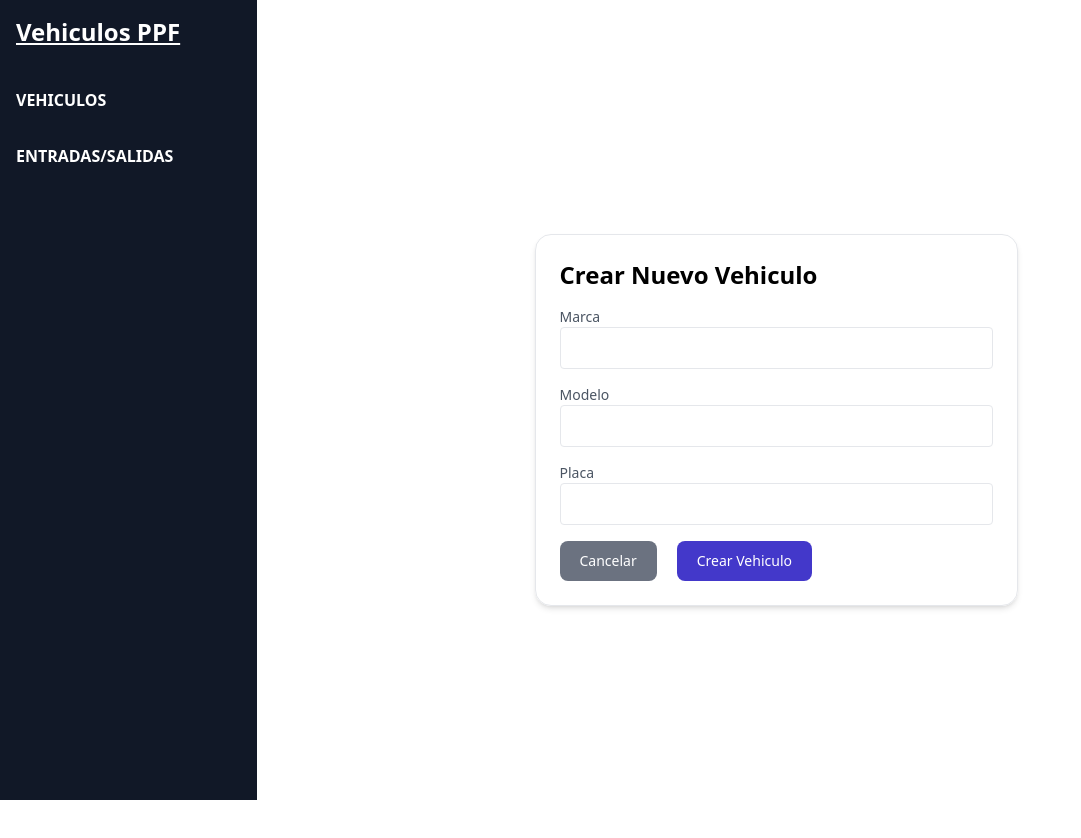
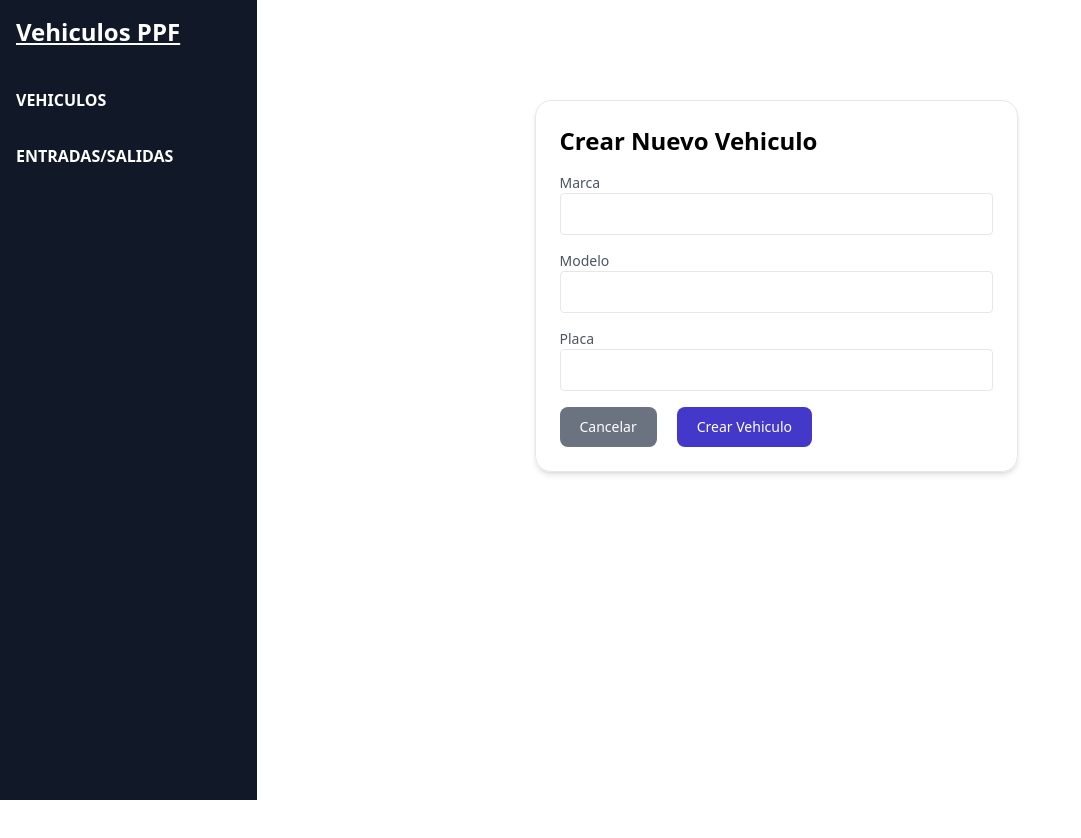
Before and after one commit to CrixL94/VehiculosPPF, a React (Create React App) app: page /nuevo-vehiculo in a window 1280 px wide. Shown: the whole page, without its empty margins (0-1081 px from the left). After the commit the page ends 800 px from the top, so only its background shows below. Built offline with nearby package versions, Linux system fonts and the light colour scheme.

Commit message:
feat evitar que se desborde hacia abajo

```diff
--- a/src/components/nuevoVehiculo.js
+++ b/src/components/nuevoVehiculo.js
@@ -112,7 +112,7 @@
     }
 
     return (
-        <div className='flex justify-center items-center h-screen'>
+        <div className='flex justify-center items-center mt-20'>
             <div className="p-6 w-1/2 border rounded-2xl shadow-md">
                 <h1 className="text-2xl font-bold mb-4">
                     {modoEdicion ? 'Actualizar Vehículo' : 'Crear Nuevo Vehiculo'}
```
